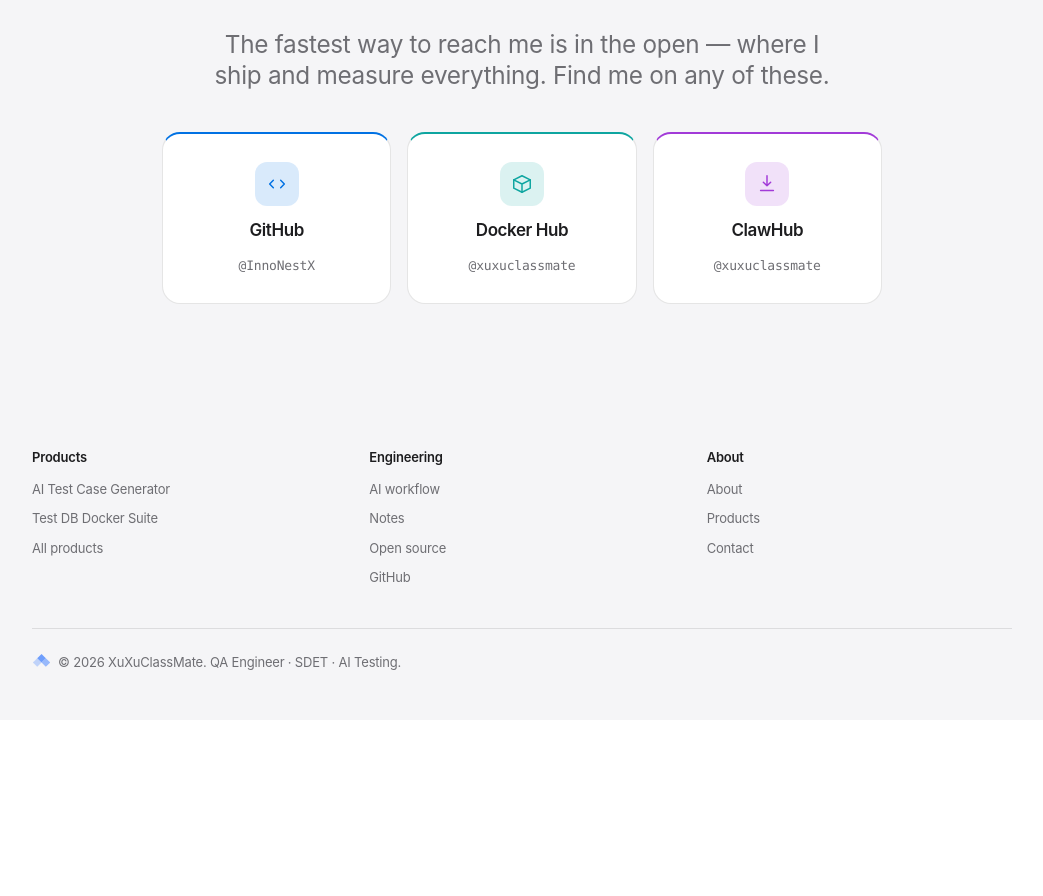
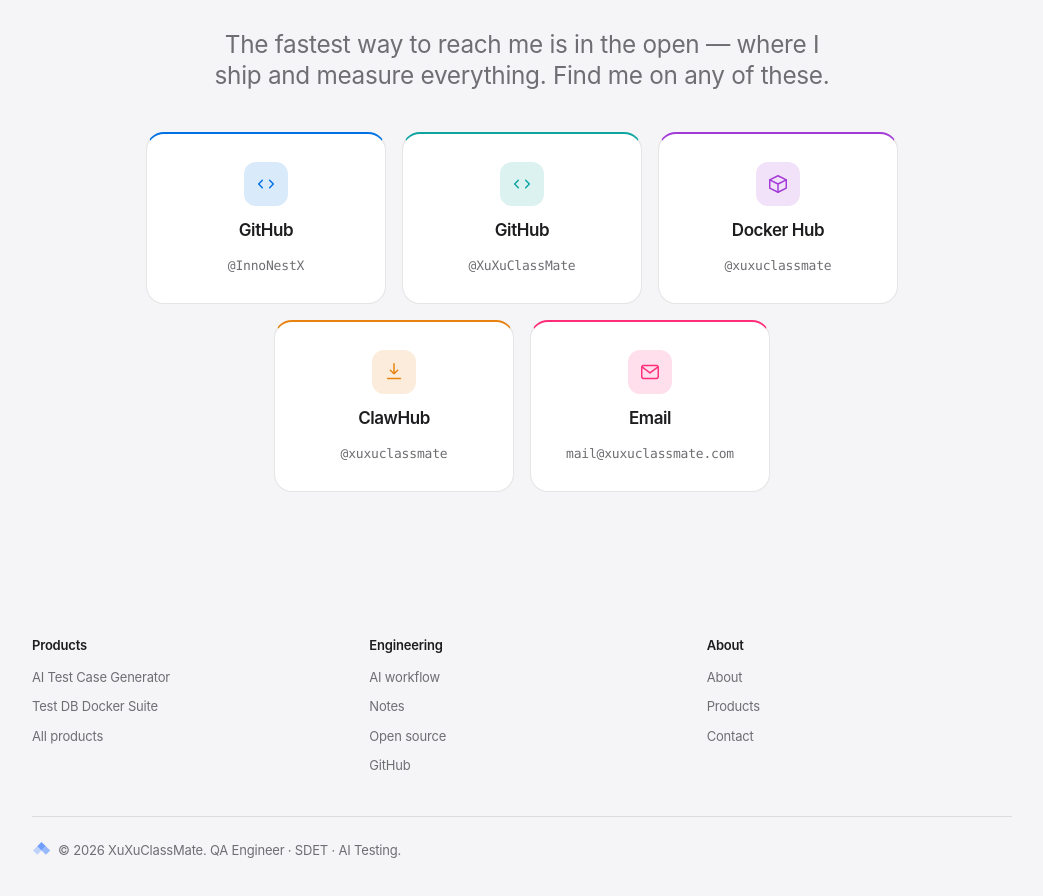
Before and after one commit to XuXuClassMate/XuXuClassMate, a Next.js app: page /about in a window 1280 px wide. Shown: the part 5166-6062 px from the top of the page, without its empty margins (118-1161 px from the left). Before the commit the page ends 5886 px from the top, so only its background shows below. Built offline with nearby package versions, Linux system fonts and the light colour scheme; no server answers.

Commit message:
Contact: add a second GitHub account and an email, center the cards

```diff
--- a/app/about/page.tsx
+++ b/app/about/page.tsx
@@ -15,14 +15,16 @@ export const metadata: Metadata = {
 };
 
 const CONTACT_CHANNELS: {
-  name: string;
+  name: Localized;
   handle: string;
   href: string;
-  icon: "code" | "box" | "download";
+  icon: "code" | "box" | "download" | "mail";
 }[] = [
-  { name: "GitHub", handle: "InnoNestX", href: "https://github.com/InnoNestX", icon: "code" },
-  { name: "Docker Hub", handle: "xuxuclassmate", href: "https://hub.docker.com/u/xuxuclassmate", icon: "box" },
-  { name: "ClawHub", handle: "xuxuclassmate", href: "https://clawhub.ai/xuxuclassmate", icon: "download" },
+  { name: { en: "GitHub", zh: "GitHub", ar: "GitHub", fr: "GitHub", ru: "GitHub", es: "GitHub" }, handle: "InnoNestX", href: "https://github.com/InnoNestX", icon: "code" },
+  { name: { en: "GitHub", zh: "GitHub", ar: "GitHub", fr: "GitHub", ru: "GitHub", es: "GitHub" }, handle: "XuXuClassMate", href: "https://github.com/XuXuClassMate", icon: "code" },
+  { name: { en: "Docker Hub", zh: "Docker Hub", ar: "Docker Hub", fr: "Docker Hub", ru: "Docker Hub", es: "Docker Hub" }, handle: "xuxuclassmate", href: "https://hub.docker.com/u/xuxuclassmate", icon: "box" },
+  { name: { en: "ClawHub", zh: "ClawHub", ar: "ClawHub", fr: "ClawHub", ru: "ClawHub", es: "ClawHub" }, handle: "xuxuclassmate", href: "https://clawhub.ai/xuxuclassmate", icon: "download" },
+  { name: { en: "Email", zh: "邮箱", ar: "البريد الإلكتروني", fr: "E-mail", ru: "Почта", es: "Correo" }, handle: "mail@xuxuclassmate.com", href: "mailto:mail@xuxuclassmate.com", icon: "mail" },
 ];
 
 const PRINCIPLES: { title: Localized; body: Localized }[] = [
@@ -335,14 +337,16 @@ export default function AboutPage() {
                 es="La forma más rápida de contactarme es en abierto — donde publico y mido todo. Encuéntrame en cualquiera de estos canales."
               />
             </p>
-            <div className="mx-auto mt-10 grid max-w-[720px] gap-4 sm:grid-cols-3">
-              {CONTACT_CHANNELS.map((c, i) => (
+            <div className="mx-auto mt-10 flex max-w-[820px] flex-wrap justify-center gap-4">
+              {CONTACT_CHANNELS.map((c, i) => {
+                const isEmail = c.href.startsWith("mailto:");
+                return (
                   <a
-                  key={c.name}
+                    key={c.href}
                     href={c.href}
-                  target="_blank"
+                    target={isEmail ? undefined : "_blank"}
                     rel="noopener noreferrer"
-                  className="card-ap flex flex-col items-center gap-3 rounded-[var(--radius-ap)] border border-[var(--color-line)] bg-[var(--color-bg)] p-7"
+                    className="card-ap flex w-full flex-col items-center gap-3 rounded-[var(--radius-ap)] border border-[var(--color-line)] bg-[var(--color-bg)] p-7 sm:w-[240px]"
                     style={{ borderTop: `2px solid ${HUES[i % HUES.length]}` }}
                   >
                     <span
@@ -352,11 +356,14 @@ export default function AboutPage() {
                       <Icon name={c.icon} size={22} />
                     </span>
                     <span className="text-[17px] font-semibold tracking-tight text-ink">
-                    {c.name}
+                      <T {...c.name} />
                     </span>
-                  <span className="font-mono text-[13px] text-muted">@{c.handle}</span>
+                    <span className="break-all font-mono text-[13px] text-muted">
+                      {isEmail ? c.handle : `@${c.handle}`}
+                    </span>
                   </a>
-              ))}
+                );
+              })}
             </div>
           </Reveal>
         </div>
```
Lines whose indentation alone changed are shown as unchanged.
